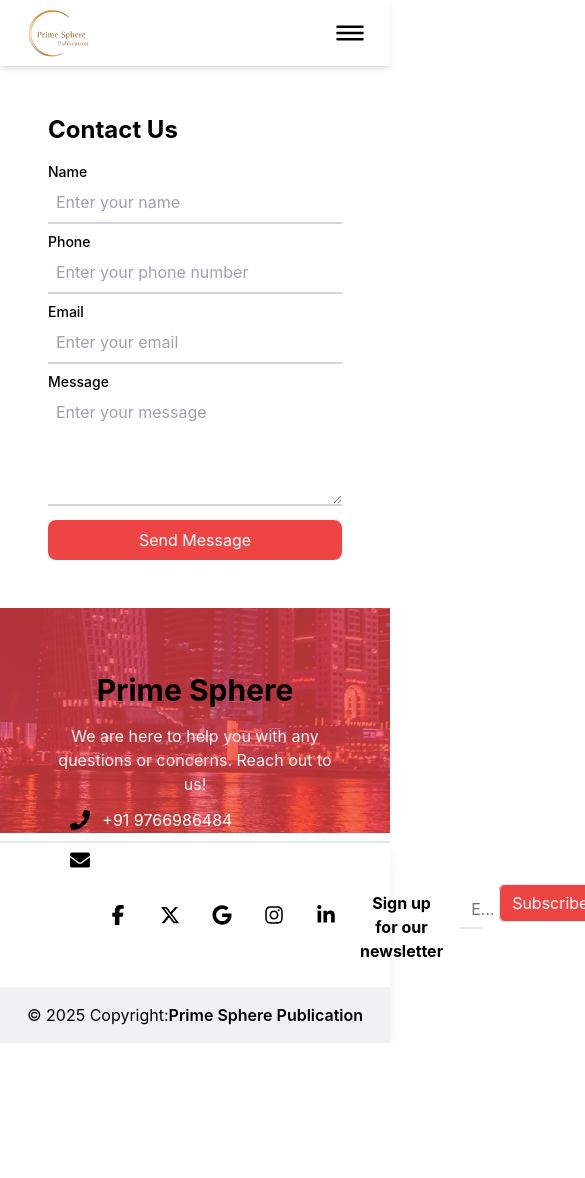
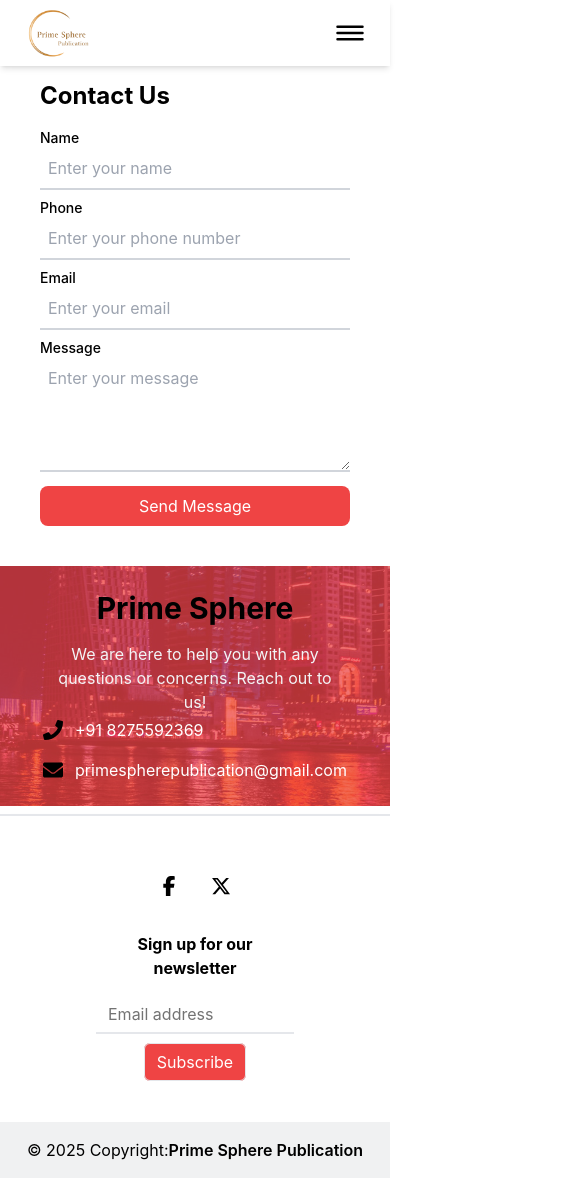
Before and after one commit to rohanh007/primespherepublication, a React (Create React App) app: page /contactus in a window 390 px wide. Shown: the whole page, 585 px wide, since content can reach past the window. Before the commit the page ends 1043 px from the top, so only its background shows below. Built offline with nearby package versions, Linux system fonts and the light colour scheme.

Commit message:
made responsive in every device

```diff
--- a/src/Components/Contactus/Contactus.jsx
+++ b/src/Components/Contactus/Contactus.jsx
@@ -44,10 +44,10 @@
   };
 
   return (
-    <div className=" h-[94vh] bg-contact relative top-10 ">
-      <div className="bg-red-500 bg-opacity-75 flex flex-col md:flex-row justify-center h-[94vh]">
+    <div className="h-auto md:h-[94vh] bg-contact relative top-10 ">
+      <div className="bg-red-500 bg-opacity-75 flex flex-col md:flex-row justify-center h-fit md:h-[94vh]">
         {/* Left Side: Contact Form */}
-        <div className="w-full md:w-[40%] bg-white my-16  flex items-center justify-center  p-6 md:p-10">
+        <div className="w-full md:w-[40%] bg-white md:my-16  flex items-center justify-center  p-4 ">
           <form className="w-full p-6">
             <h2 className="text-2xl font-bold text-black mb-4">Contact Us</h2>
 
@@ -122,7 +122,7 @@
         </div>
 
         {/* Right Side: Company Details */}
-        <div className="w-full md:w-[50%] flex flex-col items-center justify-center gap-3 px-12 md:p-10 text-black">
+        <div className="w-full md:w-[50%] flex flex-col items-center justify-center gap-1 md:gap-3 px-12 p-6 text-black">
           <div className="text-center space-y-4">
             <h2 className="text-3xl font-bold">Prime Sphere</h2>
             <p className="text-gray-100">
@@ -134,13 +134,13 @@
             <div className="flex items-center space-x-3">
               <FaPhone className="text-xl" />
               <Link to="#" onClick={handlePhoneClick} className="text-white hover:underline text-black">
-                +91 9766986484
+              +91 8275592369
               </Link>
             </div>
             <div className="flex items-center space-x-3">
               <FaEnvelope className="text-xl" />
               <Link to="#" onClick={handleEmailClick} className="text-white hover:underline text-black">
-                primesphere@company.com
+              primespherepublication@gmail.com
               </Link>
             </div>
           </div>
--- a/src/Components/Footer/Footer.jsx
+++ b/src/Components/Footer/Footer.jsx
@@ -6,9 +6,9 @@
         // <!-- Footer section with social media icons and newsletter sign-up -->
         <footer
             class="flex flex-col items-center justify-center text-center text-surface dark:bg-neutral-700 dark:text-white border-t-2 mt-12 shadow-lg pt-6 relative">
-            <div class="container flex flex-row gap-3 items-center justify-between px-24 py-6">
+            <div class="container flex-col md:flex flex-row gap-3 items-center justify-between px-24 py-6">
                 {/* <!-- Social media icons container --> */}
-                <div class="mb-6 flex justify-center space-x-2">
+                <div class="mb-6 flex flex-row justify-center space-x-2">
                     <Link
                         href="#!"
                         type="button"
@@ -20,7 +20,6 @@
                                 xmlns="http://www.w3.org/2000/svg"
                                 fill="currentColor"
                                 viewBox="0 0 320 512">
-                                {/* <!--!Font Awesome Free 6.5.1 by @fontawesome - https://fontawesome.com License - https://fontawesome.com/license/free Copyright 2024 Fonticons, Inc. --> */}
                                 <path
                                     d="M80 299.3V512H196V299.3h86.5l18-97.8H196V166.9c0-51.7 20.3-71.5 72.7-71.5c16.3 0 29.4 .4 37 1.2V7.9C291.4 4 256.4 0 236.2 0C129.3 0 80 50.5 80 159.4v42.1H14v97.8H80z" />
                             </svg>
@@ -38,14 +37,13 @@
                                 xmlns="http://www.w3.org/2000/svg"
                                 fill="currentColor"
                                 viewBox="0 0 512 512">
-                                {/* <!--!Font Awesome Free 6.5.1 by @fontawesome - https://fontawesome.com License - https://fontawesome.com/license/free Copyright 2024 Fonticons, Inc. --> */}
                                 <path
                                     d="M389.2 48h70.6L305.6 224.2 487 464H345L233.7 318.6 106.5 464H35.8L200.7 275.5 26.8 48H172.4L272.9 180.9 389.2 48zM364.4 421.8h39.1L151.1 88h-42L364.4 421.8z" />
                             </svg>
                         </span>
                     </Link>
 
-                    <Link
+                    {/* <Link
                         href="#!"
                         type="button"
                         class="rounded-full hover:bg-red-500 hover:text-white bg-white p-3 uppercase leading-normal text-surface shadow-dark-3 shadow-black/30 transition duration-150 ease-in-out hover:shadow-dark-1 focus:shadow-dark-1 focus:outline-none focus:ring-0 active:shadow-1 dark:bg-neutral-700 dark:text-white"
@@ -56,14 +54,13 @@
                                 xmlns="http://www.w3.org/2000/svg"
                                 fill="currentColor"
                                 viewBox="0 0 488 512">
-                                {/* <!--!Font Awesome Free 6.5.1 by @fontawesome - https://fontawesome.com License - https://fontawesome.com/license/free Copyright 2024 Fonticons, Inc. --> */}
                                 <path
                                     d="M488 261.8C488 403.3 391.1 504 248 504 110.8 504 0 393.2 0 256S110.8 8 248 8c66.8 0 123 24.5 166.3 64.9l-67.5 64.9C258.5 52.6 94.3 116.6 94.3 256c0 86.5 69.1 156.6 153.7 156.6 98.2 0 135-70.4 140.8-106.9H248v-85.3h236.1c2.3 12.7 3.9 24.9 3.9 41.4z" />
                             </svg>
                         </span>
-                    </Link>
+                    </Link> */}
 
-                    <Link
+                    {/* <Link
                         href="#!"
                         type="button"
                         class="rounded-full hover:bg-red-500 hover:text-white bg-white p-3 uppercase leading-normal text-surface shadow-dark-3 shadow-black/30 transition duration-150 ease-in-out hover:shadow-dark-1 focus:shadow-dark-1 focus:outline-none focus:ring-0 active:shadow-1 dark:bg-neutral-700 dark:text-white"
@@ -74,14 +71,13 @@
                                 xmlns="http://www.w3.org/2000/svg"
                                 fill="currentColor"
                                 viewBox="0 0 448 512">
-                                {/* <!--!Font Awesome Free 6.5.1 by @fontawesome - https://fontawesome.com License - https://fontawesome.com/license/free Copyright 2024 Fonticons, Inc. --> */}
                                 <path
                                     d="M224.1 141c-63.6 0-114.9 51.3-114.9 114.9s51.3 114.9 114.9 114.9S339 319.5 339 255.9 287.7 141 224.1 141zm0 189.6c-41.1 0-74.7-33.5-74.7-74.7s33.5-74.7 74.7-74.7 74.7 33.5 74.7 74.7-33.6 74.7-74.7 74.7zm146.4-194.3c0 14.9-12 26.8-26.8 26.8-14.9 0-26.8-12-26.8-26.8s12-26.8 26.8-26.8 26.8 12 26.8 26.8zm76.1 27.2c-1.7-35.9-9.9-67.7-36.2-93.9-26.2-26.2-58-34.4-93.9-36.2-37-2.1-147.9-2.1-184.9 0-35.8 1.7-67.6 9.9-93.9 36.1s-34.4 58-36.2 93.9c-2.1 37-2.1 147.9 0 184.9 1.7 35.9 9.9 67.7 36.2 93.9s58 34.4 93.9 36.2c37 2.1 147.9 2.1 184.9 0 35.9-1.7 67.7-9.9 93.9-36.2 26.2-26.2 34.4-58 36.2-93.9 2.1-37 2.1-147.8 0-184.8zM398.8 388c-7.8 19.6-22.9 34.7-42.6 42.6-29.5 11.7-99.5 9-132.1 9s-102.7 2.6-132.1-9c-19.6-7.8-34.7-22.9-42.6-42.6-11.7-29.5-9-99.5-9-132.1s-2.6-102.7 9-132.1c7.8-19.6 22.9-34.7 42.6-42.6 29.5-11.7 99.5-9 132.1-9s102.7-2.6 132.1 9c19.6 7.8 34.7 22.9 42.6 42.6 11.7 29.5 9 99.5 9 132.1s2.7 102.7-9 132.1z" />
                             </svg>
                         </span>
-                    </Link>
+                    </Link> */}
 
-                    <Link
+                    {/* <Link
                         href="#!"
                         type="button"
                         class="rounded-full hover:bg-red-500 hover:text-white bg-white p-3 uppercase leading-normal text-surface shadow-dark-3 shadow-black/30 transition duration-150 ease-in-out hover:shadow-dark-1 focus:shadow-dark-1 focus:outline-none focus:ring-0 active:shadow-1 dark:bg-neutral-700 dark:text-white"
@@ -92,12 +88,11 @@
                                 xmlns="http://www.w3.org/2000/svg"
                                 fill="currentColor"
                                 viewBox="0 0 448 512">
-                                {/* <!--!Font Awesome Free 6.5.1 by @fontawesome - https://fontawesome.com License - https://fontawesome.com/license/free Copyright 2024 Fonticons, Inc. --> */}
                                 <path
                                     d="M100.3 448H7.4V148.9h92.9zM53.8 108.1C24.1 108.1 0 83.5 0 53.8a53.8 53.8 0 0 1 107.6 0c0 29.7-24.1 54.3-53.8 54.3zM447.9 448h-92.7V302.4c0-34.7-.7-79.2-48.3-79.2-48.3 0-55.7 37.7-55.7 76.7V448h-92.8V148.9h89.1v40.8h1.3c12.4-23.5 42.7-48.3 87.9-48.3 94 0 111.3 61.9 111.3 142.3V448z" />
                             </svg>
                         </span>
-                    </Link>
+                    </Link> */}
 
                     {/* <Link
                         href="#!"
@@ -122,7 +117,7 @@
                 <div>
                     <form action="">
                         <div
-                            class="flex flex-row justify-center gap-4 ">
+                            class="flex  flex-col md:flex-row justify-center gap-4 ">
                             <div class="md:mb-6 md:ms-auto">
                                 <p>
                                     <strong>Sign up for our newsletter</strong>
--- a/src/Components/Home/Home.jsx
+++ b/src/Components/Home/Home.jsx
@@ -27,7 +27,7 @@
       <AboutUsPreview />
       {/* Our services preview */}
       <ServicesPreview />
-      <div className="w-full pb-10 px-16">
+      <div className="w-full pb-10 md:px-16">
       <ContactUs/>
       </div>
 
--- a/src/Components/Publications/CallForPaper.jsx
+++ b/src/Components/Publications/CallForPaper.jsx
@@ -10,9 +10,9 @@
       };
 
       return (
-        <div className="w-full px-16 py-12 pt-32">
+        <div className="w-full px-8 md:px-16 py-12 pt-32">
           <div className="py-4 border-l-8 border-l-red-400 pl-3 mb-6">
-            <h1 className="text-3xl font-bold text-black">{content.heading}</h1>
+            <h1 className="text-xl md:text-3xl font-bold text-black">{content.heading}</h1>
           </div>
           <div className="flex flex-col md:flex-row items-center gap-8">
             {/* <div className="flex-shrink-0">
--- a/src/Components/Publications/PrivacyPolicy.jsx
+++ b/src/Components/Publications/PrivacyPolicy.jsx
@@ -37,9 +37,9 @@
   ];
 
   return (
-    <div className="w-full px-16 py-12 pt-28">
-      <div className="py-4 border-l-4 border-l-red-600 pl-3 mb-6">
-        <h1 className="text-4xl font-bold text-gray-900">Privacy Policy</h1>
+    <div className="w-full px-8 md:px-16 py-12 pt-28">
+      <div className="py-4 border-l-8 border-l-red-600 pl-3 mb-6">
+        <h1 className="text-xl md:text-4xl font-bold text-gray-900">Privacy Policy</h1>
       </div>
 
       <div className="flex flex-col gap-8">
```
Also changed, not shown: src/Components/Publications/AboutPublications.jsx (+5 -5 lines), src/Components/Publications/RefundPolicy.jsx (+4 -4 lines).
